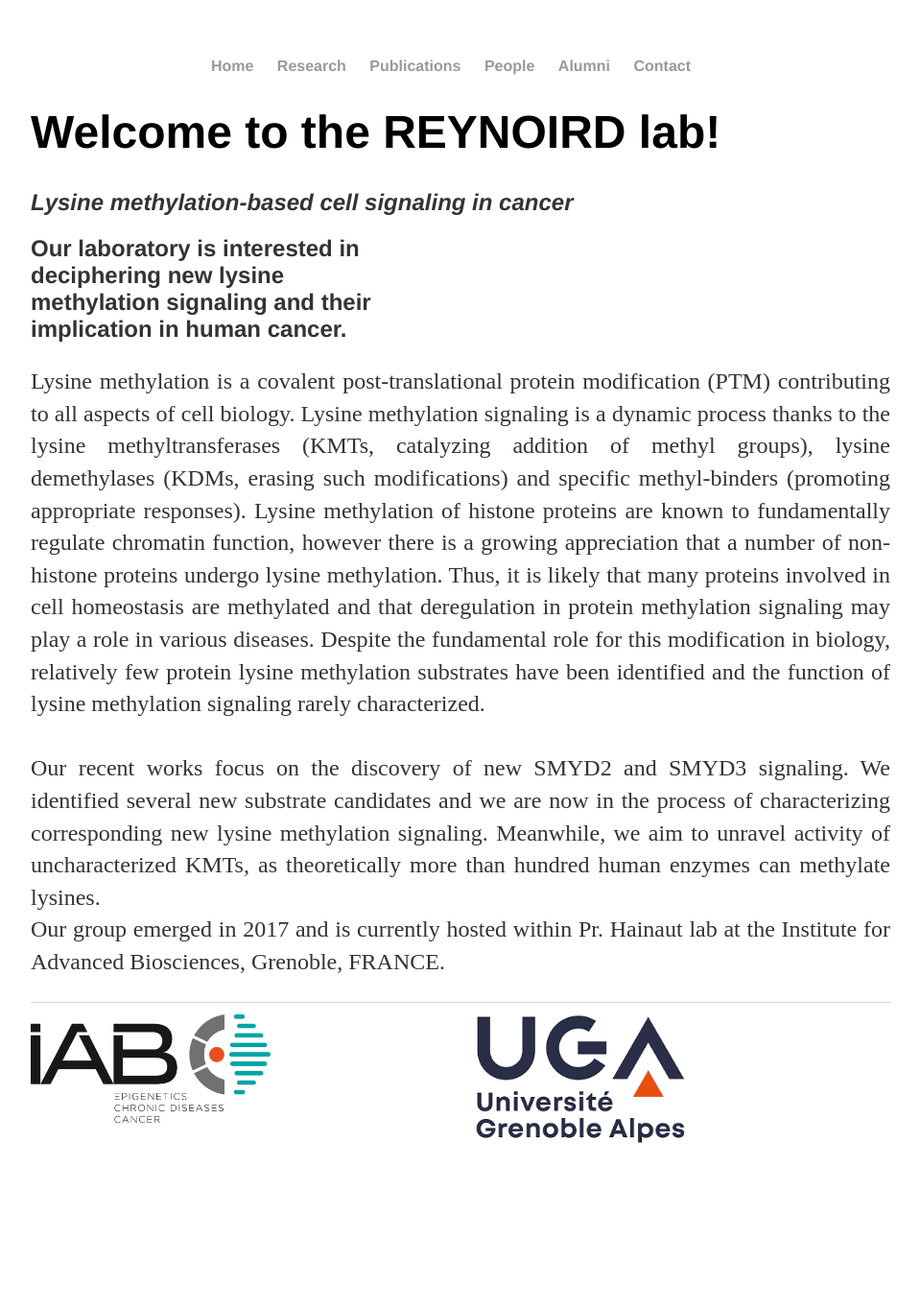
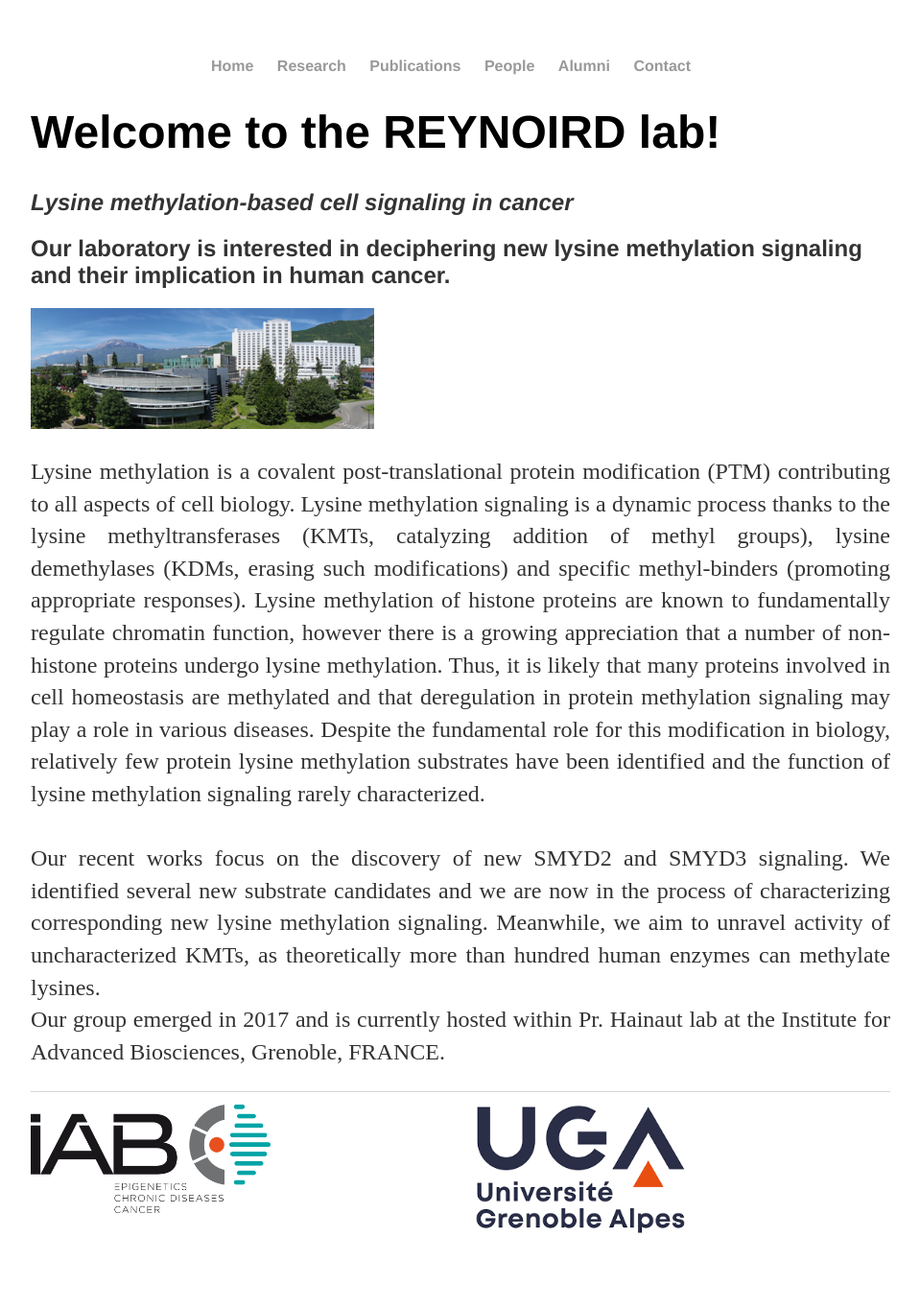
Before and after one commit to Reynoird-Lab/Reynoird-lab.github.io, a Jekyll site: the page built from index.html, in a window 1280 px wide. Shown: the whole page at 96% size, without its empty margins (160-1119 px from the left). Built offline with Jekyll 4.4.1, drawn with Linux system fonts in a browser that asks for light colours; Markdown is read by kramdown in place of the engine named in the settings; before the commit the page ends 1270 px from its top, so only the background shows below that.

Commit message:
Update index.html

```diff
--- a/index.html
+++ b/index.html
@@ -7,7 +7,7 @@
 
 		<h2><i>Lysine methylation-based cell signaling in cancer</i></h2>
 
-<div <img style="width:40%" src="Images/IAB.png" title="Lysine Methylation Signaling"><h2>Our laboratory is interested in deciphering new lysine methylation signaling and their implication in human cancer.</h2></div>
+<h2>Our laboratory is interested in deciphering new lysine methylation signaling and their implication in human cancer.</h2> <img style="width:40%" src="Images/IAB.png" title="Lysine Methylation Signaling"></div>
 <p align="justify">
 Lysine methylation is a covalent post-translational protein modification (PTM) contributing to all aspects of cell biology. Lysine methylation signaling is a dynamic process thanks to the lysine methyltransferases (KMTs, catalyzing addition of methyl groups), lysine demethylases (KDMs, erasing such modifications) and specific methyl-binders (promoting appropriate responses). Lysine methylation of histone proteins are known to fundamentally regulate chromatin function, however there is a growing appreciation that a number of non-histone proteins undergo lysine methylation. Thus, it is likely that many proteins involved in cell homeostasis are methylated and that deregulation in protein methylation signaling may play a role in various diseases. Despite the fundamental role for this modification in biology, relatively few protein lysine methylation substrates have been identified and the function of lysine methylation signaling rarely characterized. <br>
 <br> Our recent works focus on the discovery of new SMYD2 and SMYD3 signaling. We identified several new substrate candidates and we are now in the process of characterizing corresponding new lysine methylation signaling. Meanwhile, we aim to unravel activity of uncharacterized KMTs, as theoretically more than hundred human enzymes can methylate lysines. <br>
```
